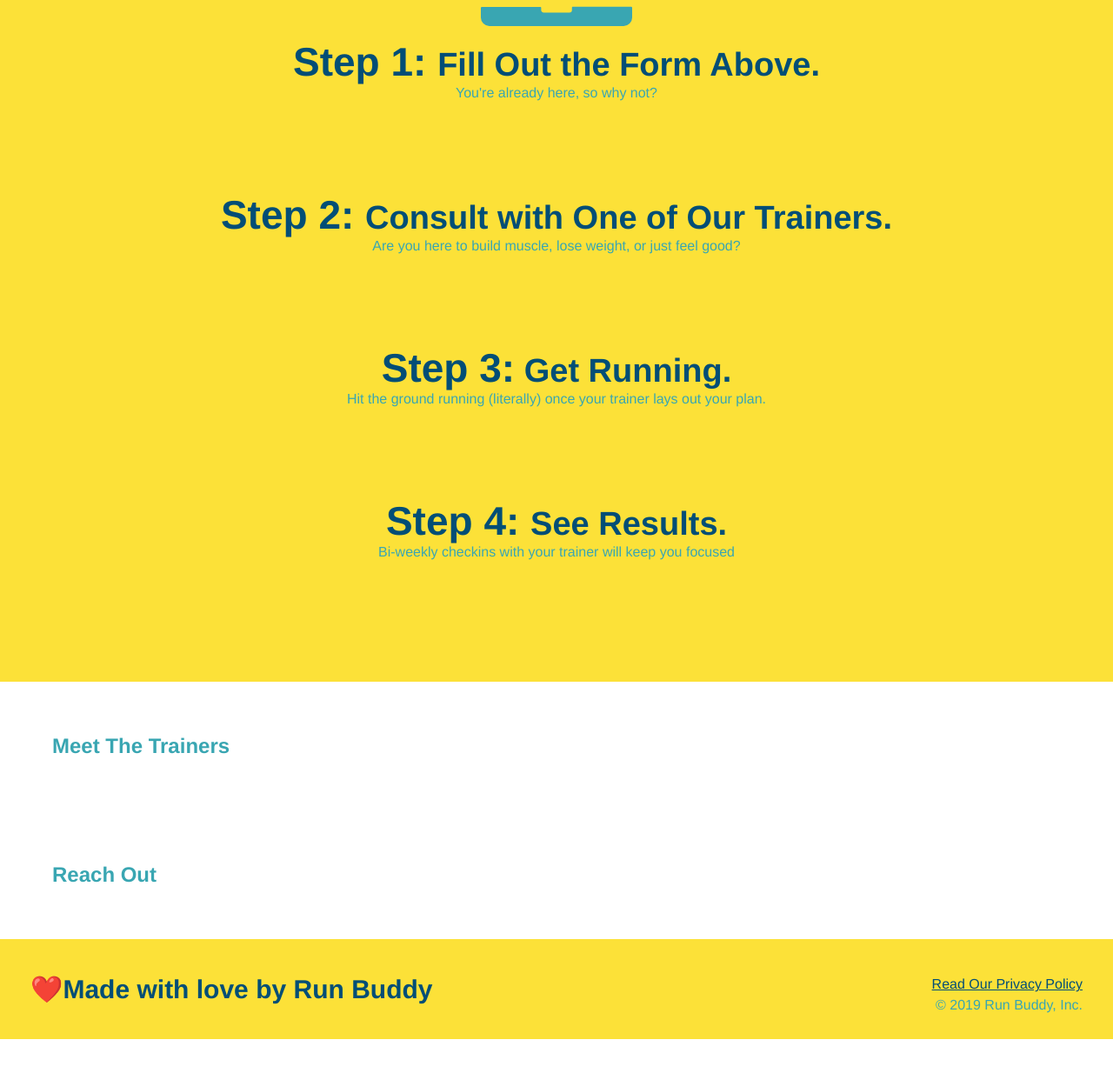
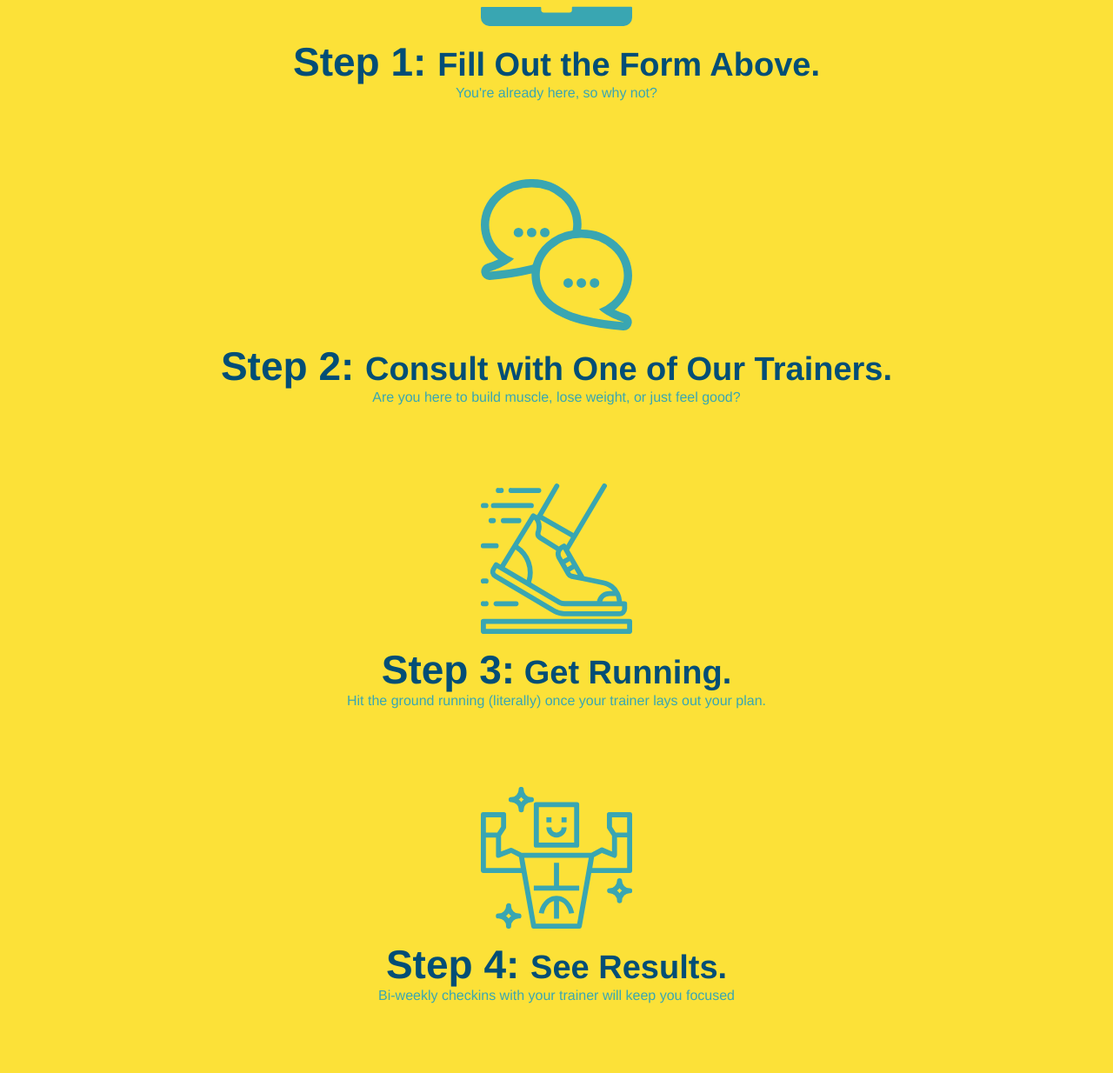
Before and after one commit to woffordlm/run-buddy, a plain HTML site: page index.html in a window 1280 px wide. Shown: the part 1360-2594 px from the top of the page at 87% size. Before the commit the page ends 2555 px from the top, so only its background shows below. Drawn offline with Linux system fonts and the light colour scheme; files whose address does not match are found by name.

Commit message:
image update

```diff
--- a/assets/css/style.css
+++ b/assets/css/style.css
@@ -3,11 +3,11 @@
     padding: 0;
     box-sizing: border-box;
   }
-  body {
+body {
     color: #39a6b2;
     font-family: Helvetica, Arial, sans-serif;
   }
-  header {
+header {
     padding: 20px 35px;
     background-color: #39a6b2;
   }
--- a/index.html
+++ b/index.html
@@ -3,7 +3,7 @@
     <head>
         <meta charset="UTF-8"/>
         <title> Run Buddy</title>
-        <link rel="stylesheet" href="./assets/css/style.css">
+        <link rel="stylesheet" href="assets/css/style.css">
 
     </head>
     <body>
@@ -85,19 +85,19 @@
     </div>
 
     <div>
-      <img src="/assets/images/01-04-svgs/step-2.svg" alt=""/>
+      <img src="assets/images/01-04-svgs/step-2.svg" alt=""/>
       <h3>Step 2: <span>Consult with One of Our Trainers.</span></h3>
       <p>Are you here to build muscle, lose weight, or just feel good?</p>
     </div>
 
     <div>
-      <img src="/assets/images/01-04-svgs/step-3.svg" alt=""/>
+      <img src="assets/images/01-04-svgs/step-3.svg" alt=""/>
       <h3>Step 3:<span> Get Running.</span></h3>
       <p>Hit the ground running (literally) once your trainer lays out your plan.</p>
     </div>
 
     <div>
-      <img src="/assets/images/01-04-svgs/step-4.svg" alt=""/>
+      <img src="assets/images/01-04-svgs/step-4.svg" alt=""/>
       <h3>Step 4: <span>See Results.</span></h3>
       <p>Bi-weekly checkins with your trainer will keep you focused</p>
     </div>
```
Also changed, not shown: assets/images/01-04-svgs/step-1.svg (renamed from assets/css/images/01-04-svgs/step-1.svg), assets/images/01-04-svgs/step-2.svg (renamed from assets/css/images/01-04-svgs/step-2.svg), assets/images/01-04-svgs/step-3.svg (renamed from assets/css/images/01-04-svgs/step-3.svg), assets/images/01-04-svgs/step-4.svg (renamed from assets/css/images/01-04-svgs/step-4.svg), assets/images/hero-bg.jpeg (renamed from assets/css/images/hero-bg.jpeg), 3 other files.
